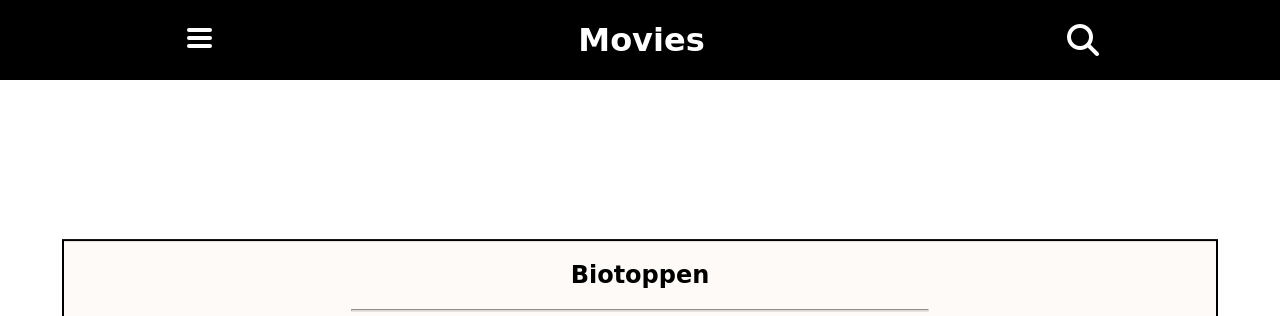
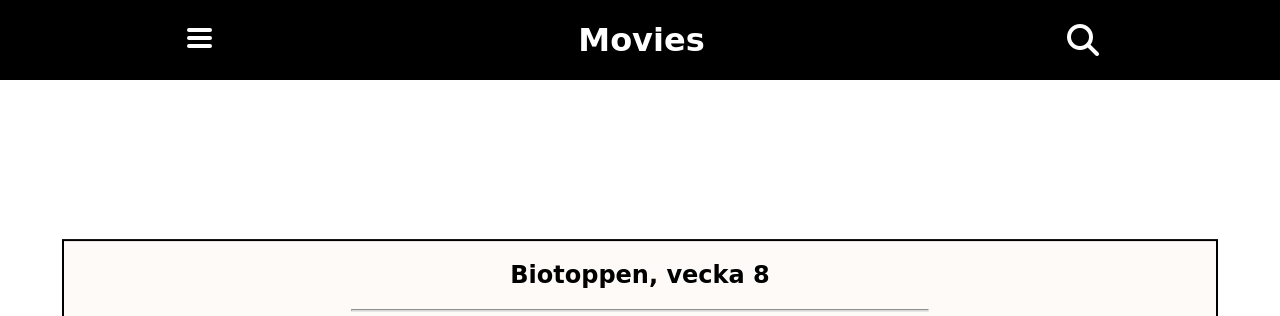
Before and after one commit to YoussefEchelhi/MyHobby, a website built with Parcel: page src/index.html in a window 1280 px wide. Shown: the top 316 px of the page. Built offline with nearby package versions, Linux system fonts and the light colour scheme; files whose address does not match are found by name; a web font is replaced by a local one.

Commit message:
cherry-pick

```diff
--- a/src/index.html
+++ b/src/index.html
@@ -21,7 +21,7 @@
 	</header>
 
 	<section class="section">
-		<h2 class="category">Biotoppen</h2>
+		<h2 class="category">Biotoppen, vecka 8</h2>
 		<hr>
 
 		<div class="container">
```
